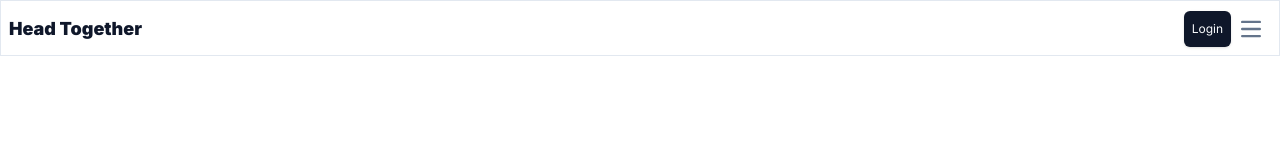
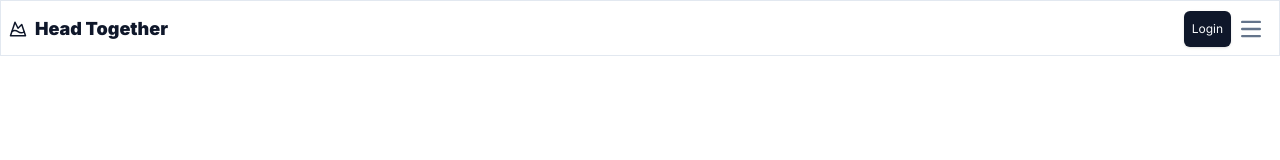
Before and after one commit to HashSociety/hackout_frontend, a React (Vite) app: page /dashboard in a window 1280 px wide. Shown: the top 160 px of the page. Built offline with nearby package versions, Linux system fonts and the light colour scheme.

Commit message:
Added logo

```diff
--- a/src/components/ui/header.tsx
+++ b/src/components/ui/header.tsx
@@ -13,6 +13,7 @@ import {
   SheetTitle,
   SheetTrigger,
 } from "@/components/ui/sheet";
+import { LuMountainSnow } from "react-icons/lu";
 
 function Header() {
   const [storage, setStorage] = useAtom(storageAtom);
@@ -20,8 +21,8 @@ function Header() {
     <nav className="bg-background  sticky top-0 w-full z-20  left-0 h-14 border-b border">
       <div className="max-w-screen-xl flex flex-wrap items-center justify-between mx-auto p-2">
         <Link to="/dashboard" className="flex items-center">
-          <span className="self-center text-lg font-semibold whitespace-nowrap text-primary ">
-            Head Together
+          <span className="self-center text-lg font-semibold whitespace-nowrap text-primary flex justify-center items-center gap-2 ">
+            <LuMountainSnow /> Head Together
           </span>
         </Link>
         <div className="flex md:order-2  items-center">
```
